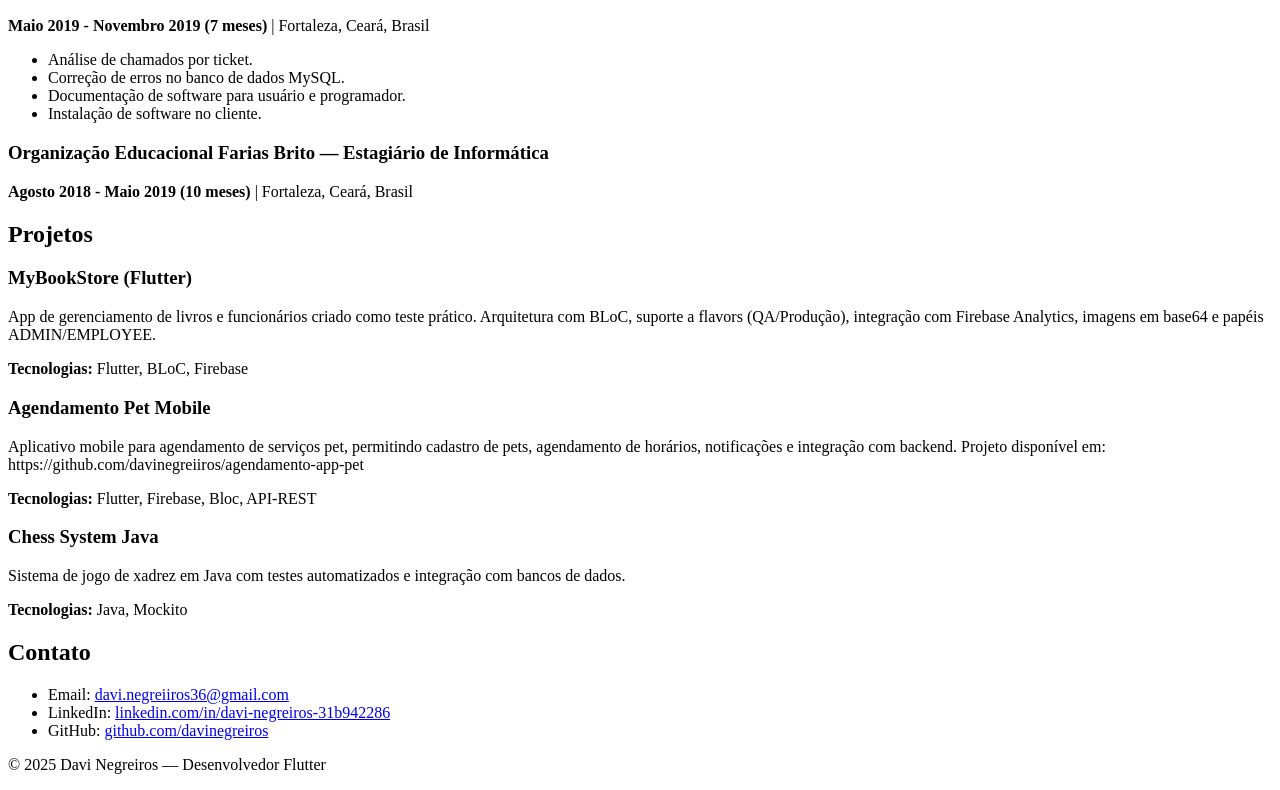
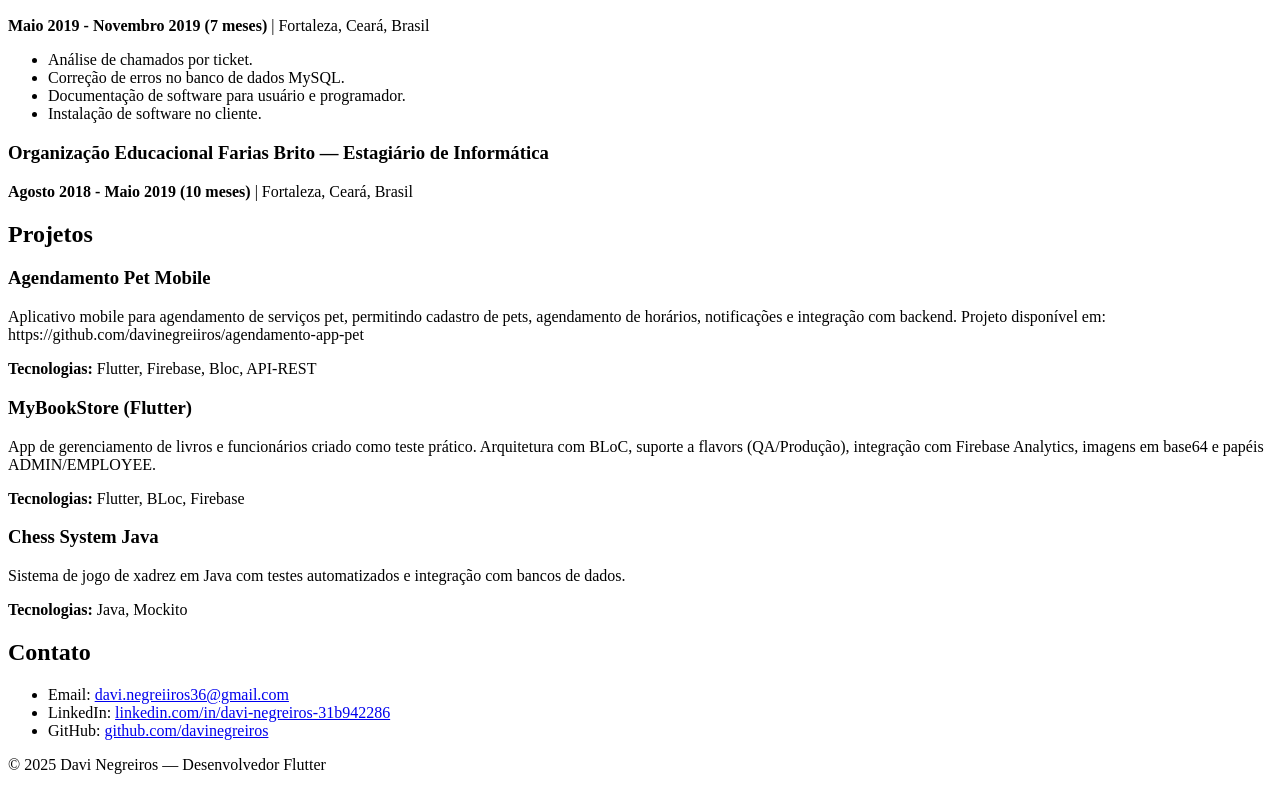
Before and after one commit to davinegreiiros/portifolio-web, a React (Vite) app: page / in a window 1280 px wide. Shown: the part 1765-2555 px from the top of the page. Built offline with nearby package versions, Linux system fonts and the light colour scheme; the HTML template or start-up script is replaced by a standard one.

Commit message:
fix: organize

```diff
--- a/src/components/Projects.jsx
+++ b/src/components/Projects.jsx
@@ -1,15 +1,16 @@
 import React from 'react'
 
 const PROJECTS = [
-  {
-    title: 'MyBookStore (Flutter)',
-    desc: 'App de gerenciamento de livros e funcionários criado como teste prático. Arquitetura com BLoC, suporte a flavors (QA/Produção), integração com Firebase Analytics, imagens em base64 e papéis ADMIN/EMPLOYEE.',
-    tech: 'Flutter, BLoC, Firebase'
-  },
+
   {
     title: 'Agendamento Pet Mobile',
     desc: 'Aplicativo mobile para agendamento de serviços pet, permitindo cadastro de pets, agendamento de horários, notificações e integração com backend. Projeto disponível em: https://github.com/davinegreiiros/agendamento-app-pet',
     tech: 'Flutter, Firebase, Bloc, API-REST'
+  },
+  {
+    title: 'MyBookStore (Flutter)',
+    desc: 'App de gerenciamento de livros e funcionários criado como teste prático. Arquitetura com BLoC, suporte a flavors (QA/Produção), integração com Firebase Analytics, imagens em base64 e papéis ADMIN/EMPLOYEE.',
+    tech: 'Flutter, BLoc, Firebase'
   },
   {
     title: 'Chess System Java',
```
